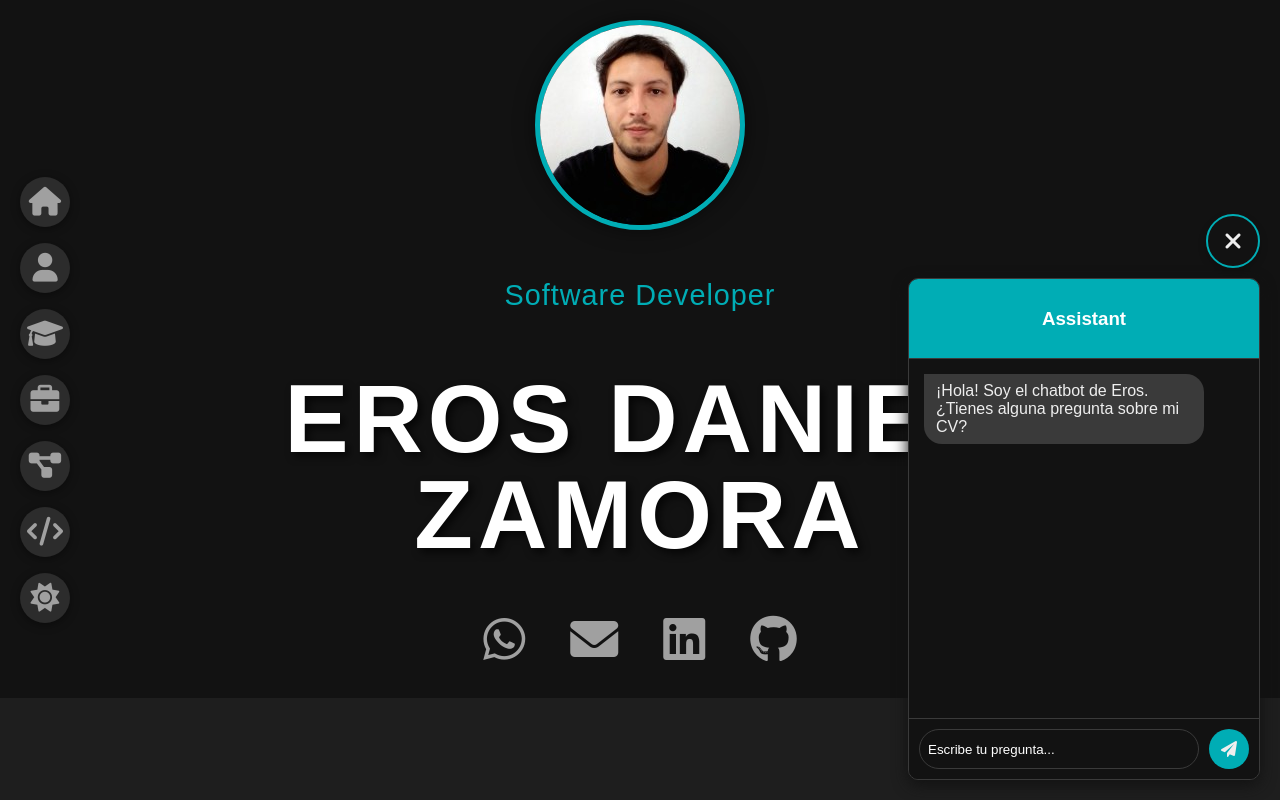
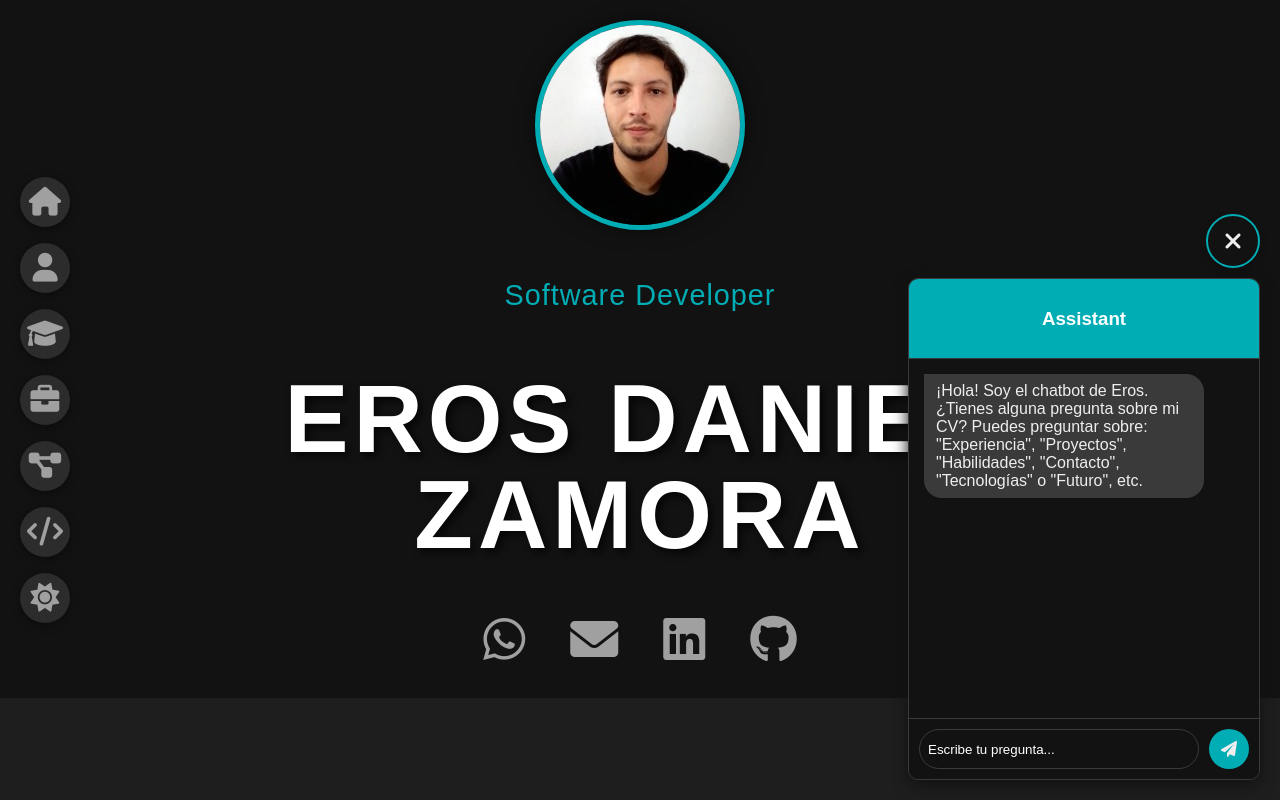
Before and after one commit to Eros23z/my-portfolio-cv-web, a React (Create React App) app: page / in a window 1280 px wide. Both pictures are taken after a click on the element 1233 px from the left and 743 px from the top of the page. Shown: the top 800 px of the page. Built offline with nearby package versions, Linux system fonts and the light colour scheme.

Commit message:
changes on chatbot

```diff
--- a/src/components/Chatbot.js
+++ b/src/components/Chatbot.js
@@ -84,7 +84,7 @@ function Chatbot() {
         <div className="chatbot-messages">
           {messages.length === 0 && (
             <div className="chatbot-message bot-message initial-message">
-              <span>¡Hola! Soy el chatbot de Eros. ¿Tienes alguna pregunta sobre mi CV?</span>
+              <span>¡Hola! Soy el chatbot de Eros. ¿Tienes alguna pregunta sobre mi CV? Puedes preguntar sobre: "Experiencia", "Proyectos", "Habilidades", "Contacto", "Tecnologías" o "Futuro", etc.</span>
             </div>
           )}
           {messages.map((msg, index) => (
```
